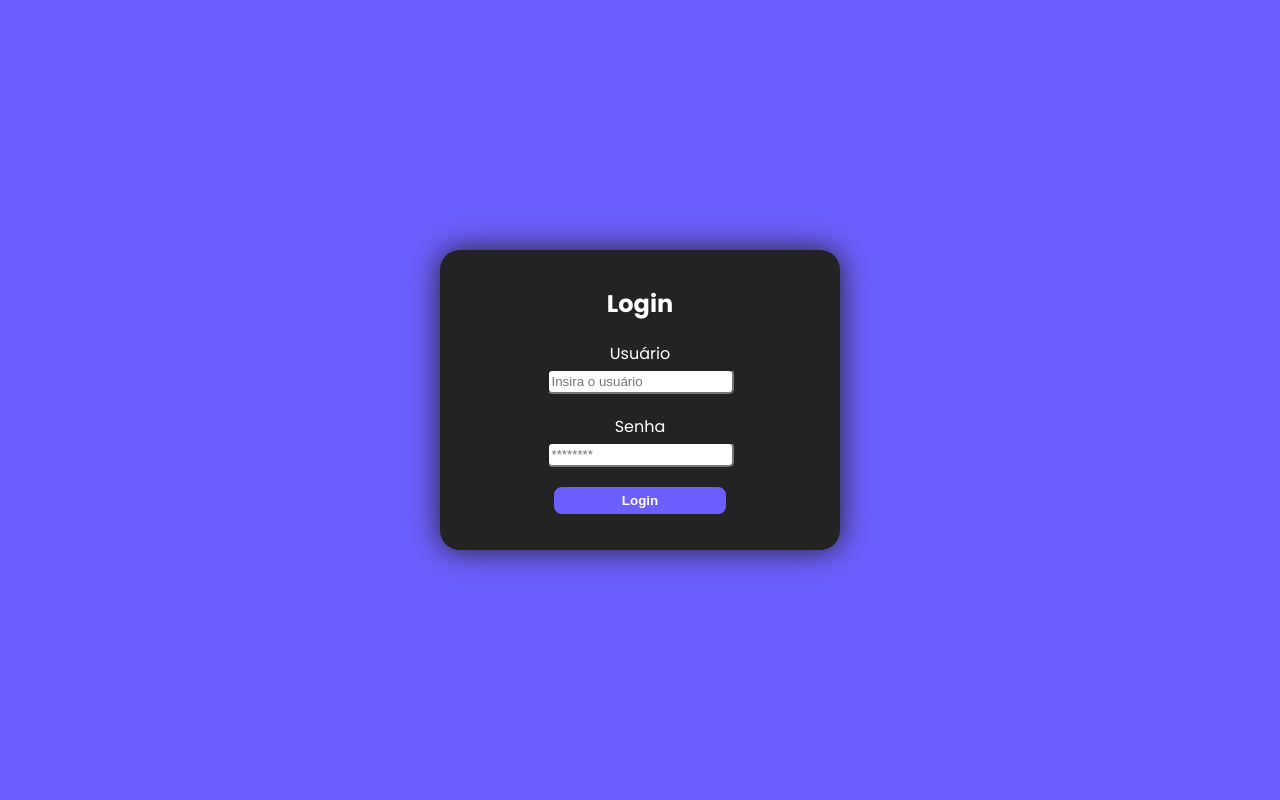
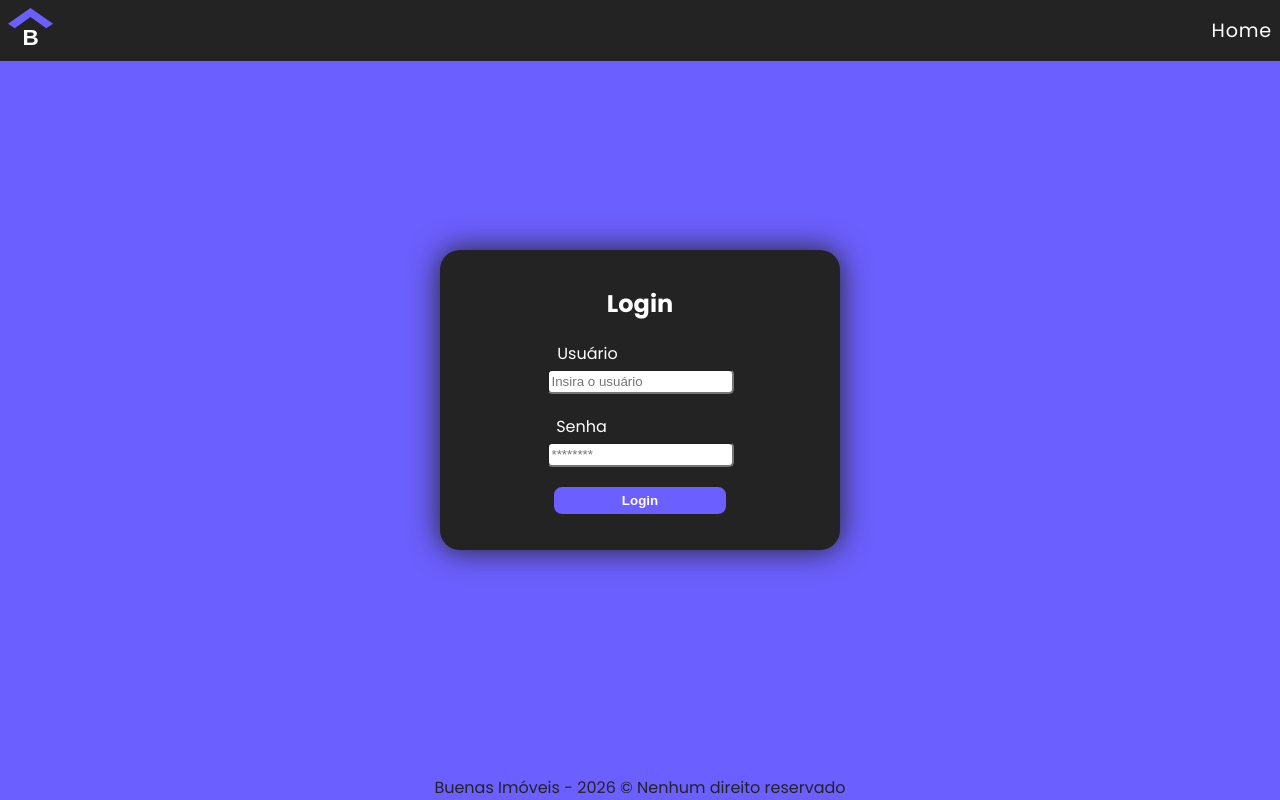
Before and after one commit to Gustavomp-01/Desafio-CRUD, a plain HTML site: page login.html in a window 1280 px wide. Drawn offline with Linux system fonts and the light colour scheme.

Commit message:
Adicionando README, finalizando HTML e CSS da tela de Login.

```diff
--- a/CSS/Style_Login.css
+++ b/CSS/Style_Login.css
@@ -24,8 +24,48 @@
     text-decoration: none;
 }
 
+nav{
+    position: fixed;
+    z-index: 100;
+    top: 0;
+    width: 100%;
+    background-color: var(--cinza-escuro);
+    padding: 8px;
+
+    display: flex;
+    justify-content: space-between;
+    align-items: center;
 
 
+    .Logo{
+        width: 45px;
+        height: 45px;
+
+        /* Remove espaços extras embaixo da imagem */
+        display: block;
+    }
+
+    ul{
+        display: flex;
+        justify-content: right;
+        list-style-type: none;
+
+        a{
+            color: var(--texto-branco);
+            transition: 0.3s;
+            font-size: 1.2rem;
+            letter-spacing: 0.05rem;
+
+            &:hover{
+                color: var(--roxo-empresa);
+            }
+        }
+    }
+
+
+
+
+}
 body {
   background-color: var(--roxo-empresa);
   color: var(--cinza-escuro);
@@ -68,6 +108,14 @@ body {
         padding-bottom: 3px;
     }
 
+    #user-label{
+        margin-left: -105px;
+    }
+
+    #label-senha{
+        margin-left: -117px;
+    }
+
     input {
         padding: 3px;
         border-radius: 5px;
@@ -97,3 +145,10 @@ body {
         transform: scale(1.1);
     }
 }
+
+footer{
+    text-align: center;
+    position: fixed;
+    bottom: 0;
+    width: 100%;
+}
--- a/login.html
+++ b/login.html
@@ -5,16 +5,29 @@
     <meta name="viewport" content="width=device-width, initial-scale=1.0">
     <title>Buenas Imoveis Admin</title>
     <link rel="stylesheet" href="./CSS/Style_Login.css">
+    <link rel="icon" type="image/svg+xml" href="./assets/favicon.svg">
 
 </head>
 <body>
+
+    <nav>
+        <!-- Ícone -->
+         <a href="#">
+            <img src="./assets/favicon.svg" alt="Logo" class="Logo">
+         </a>
+
+         <!-- Link para a página principal -->
+          <ul>
+            <li><a href="">Home</a></li>
+          </ul>
+    </nav>
     <form id="formlogin" >
 
 
 
             <h2>Login</h2>
 
-            <label for="user">Usuário</label>
+            <label for="user" id="user-label">Usuário</label>
             <input type="text" id="user" placeholder="Insira o usuário">
 
             <label for="senha" id="label-senha">Senha</label>
@@ -25,5 +38,7 @@
             <button>Login</button>
 
     </form>
+
+    <footer>Buenas Imóveis - 2026 &copy; Nenhum direito reservado</footer>
 </body>
 </html>
```
Also changed, not shown: assets/favicon.svg (added), 1 other file.
